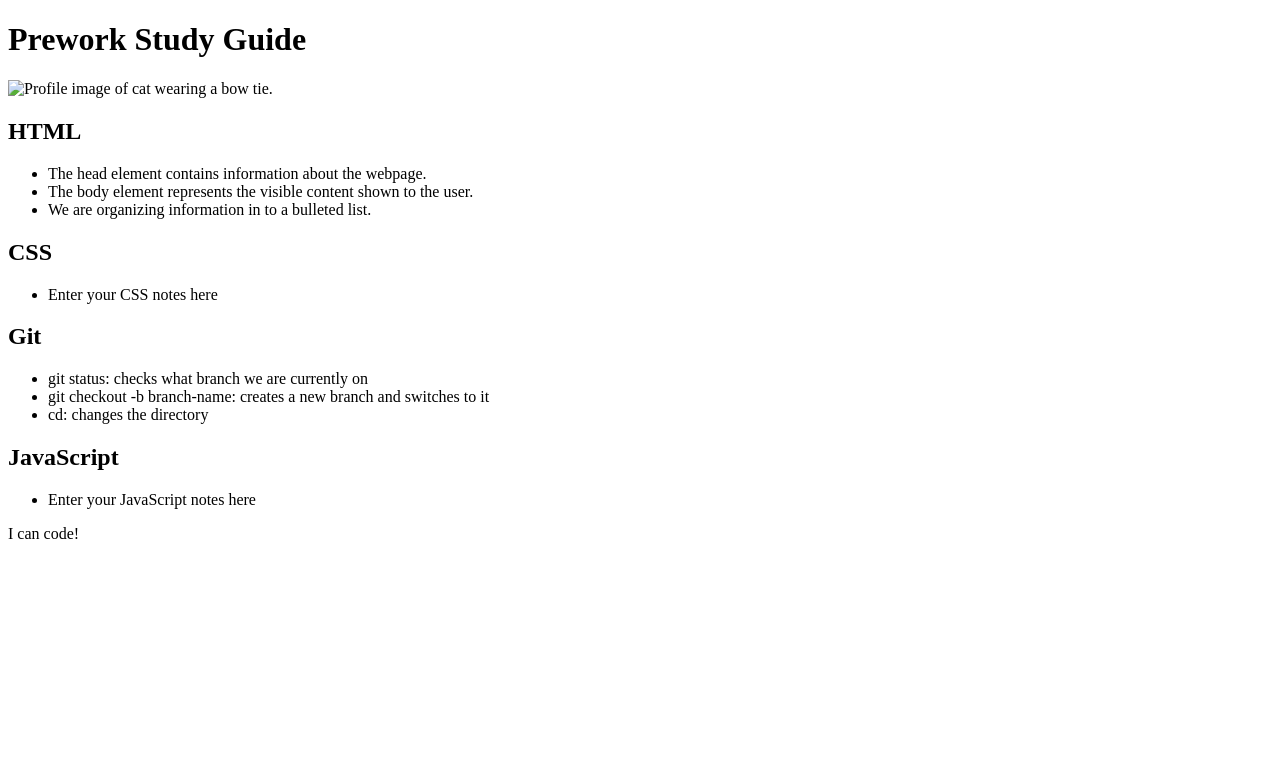
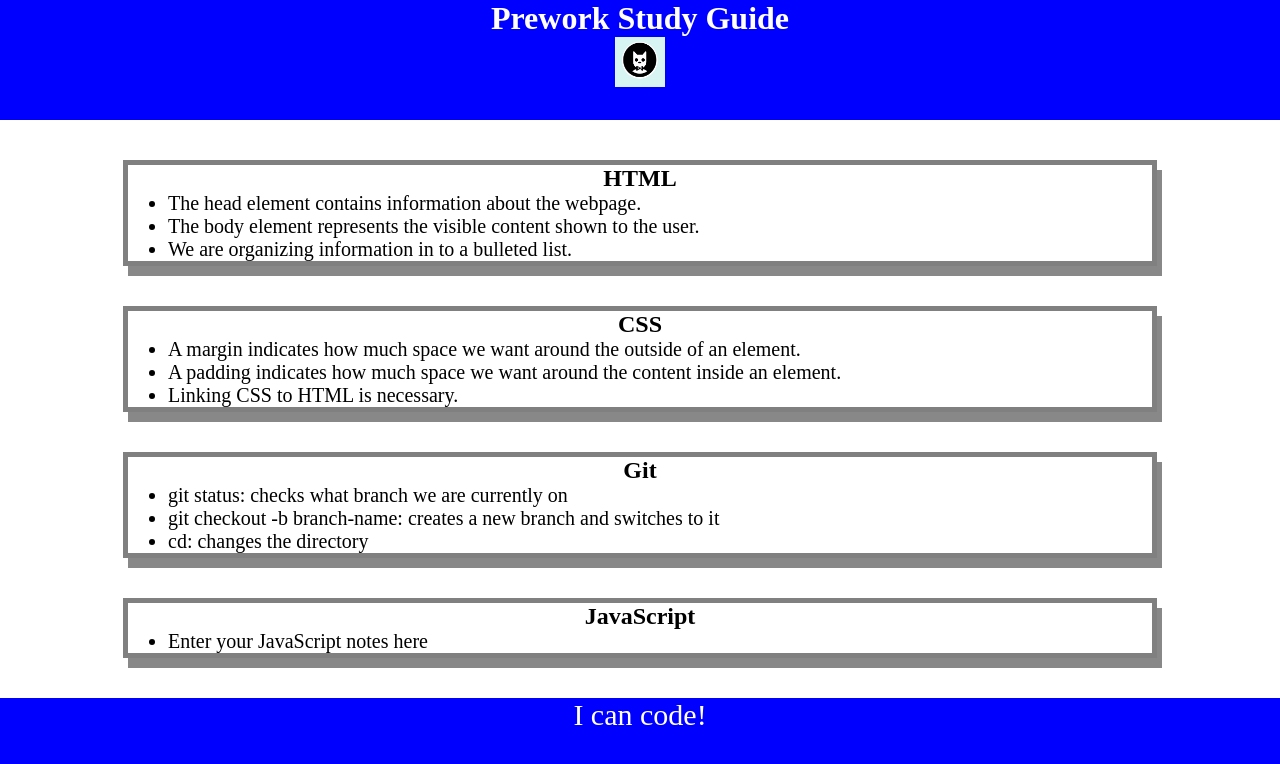
Before and after one commit to PeterOste/Prework-Study-Guide, a plain HTML site: page index.html in a window 1280 px wide. Drawn offline with Linux system fonts and the light colour scheme.

Commit message:
added CSS to project

```diff
--- a/index.html
+++ b/index.html
@@ -5,13 +5,14 @@
   <meta charset="UTF-8" />
   <meta http-equiv="X-UA-Compatible" content="IE=edge" />
   <meta name="viewport" content="width=device-width, initial-scale=1.0" />
+  <link rel="stylesheet" href="style.css">
   <title>Prework Study Guide</title>
 </head>
 
 <body>
   <header id="header">
     <h1>Prework Study Guide</h1>
-    <img src="./assets/bowtie-cat.png" alt="Profile image of cat wearing a bow tie." />
+    <img src="bowtie-cat.png" alt="Profile image of cat wearing a bow tie." />
   </header>
   <main>
     <section class="card" id="html-section">
@@ -24,10 +25,12 @@
     </section>
 
     <section class="card" id="css-section">
-     <h2>CSS</h2>
-     <ul>
-       <li>Enter your CSS notes here</li>
-     </ul>
+      <h2>CSS</h2>
+      <ul>
+        <li>A margin indicates how much space we want around the outside of an element.</li>
+        <li>A padding indicates how much space we want around the content inside an element.</li>
+        <li>Linking CSS to HTML is necessary.</li>
+      </ul>
     </section>
 
     <section class="card" id="git-section">
--- /dev/null
+++ b/style.css
@@ -0,0 +1,42 @@
+* {
+    margin: 0;
+    padding: 0;
+}
+
+header,
+footer {
+    width: 100%;
+    height: 120px;
+    background-color: blue;
+    color: white;
+}
+
+h1,
+h2 {
+    text-align: center;
+}
+
+img {
+    display: block;
+    height: 50px;
+    width: 50px;
+    margin-left: auto;
+    margin-right: auto;
+}
+
+ul {
+    padding-left: 40px;
+    font-size: 20px;
+}
+
+p {
+    text-align: center;
+    font-size: 30px;
+}
+
+.card {
+    width: 80%;
+    margin: 40px auto;
+    border: 5px solid gray;
+    box-shadow: 5px 10px #888888;
+}
```
